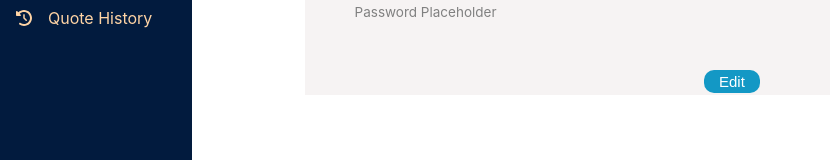
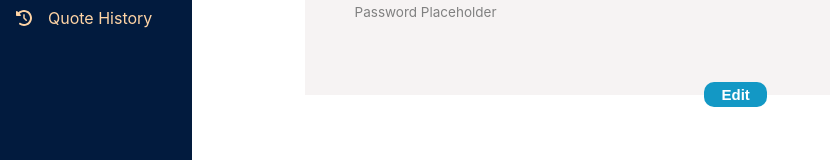
Before and after one commit to nevelaz2/Software-Design-Group-29, a React (Create React App) app: page /profile in a window 1280 px wide. Shown: the part 530-690 px from the top of the page, without its empty margins (0-830 px from the left). Built offline with nearby package versions, Linux system fonts and the light colour scheme.

Commit message:
Update Profile.css

```diff
--- a/src/Profile.css
+++ b/src/Profile.css
@@ -46,12 +46,13 @@
     color: white;
 
     font-size: 15px;
+    font-weight: bold;
 
     position: absolute;
-    top: 75%;
+    top: 76.5%;
     left: 55%;
 
-    padding: 15px;
-    padding-top: 3px;
-    padding-bottom: 3px;
+    padding: 17.5px;
+    padding-top: 4px;
+    padding-bottom: 4px;
 }
```
